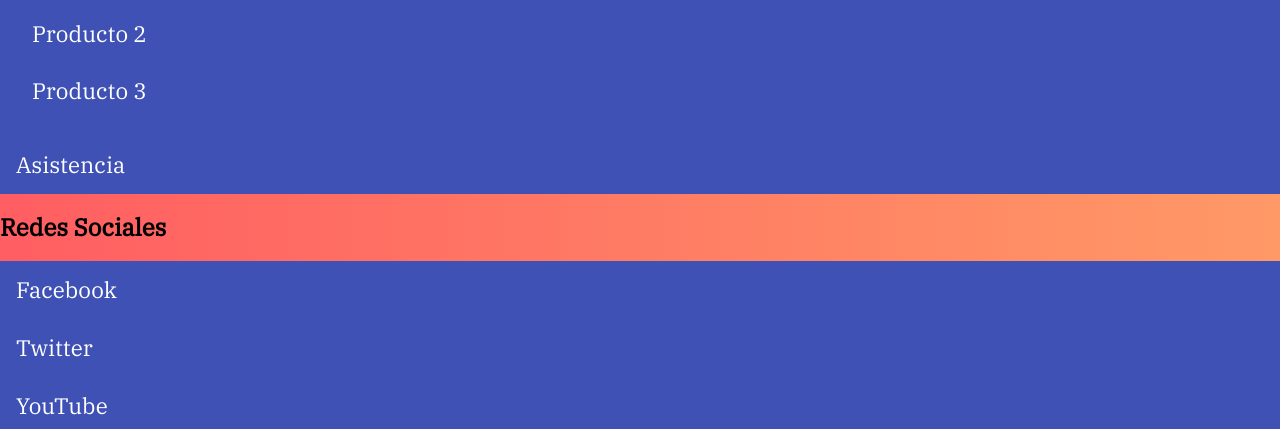
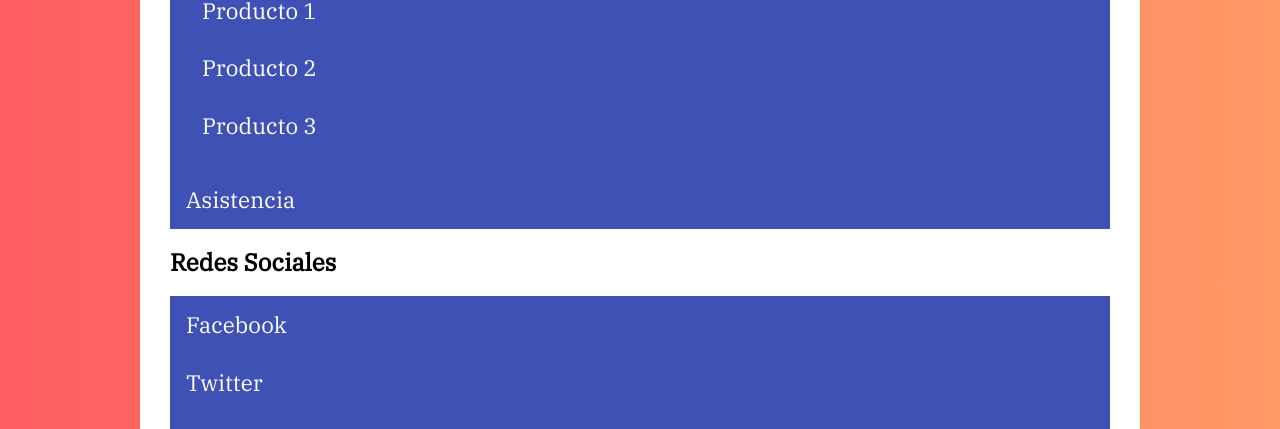
Before and after one commit to jorgeagundez/train-flexbox, a plain HTML site: page menus-flexbox/inicio/index.html in a window 1280 px wide. Shown: the part 731-1160 px from the top of the page. Drawn offline with nearby package versions, Linux system fonts and the light colour scheme.

```diff
--- a/menus-flexbox/inicio/style.css
+++ b/menus-flexbox/inicio/style.css
@@ -11,7 +11,7 @@
     margin:0;
 }
 
-.wrapper {
+.container {
     background-color: white;
     margin: 0 auto;
     max-width: 1000px;
@@ -109,3 +109,7 @@
 }
 
 /* Dropdown */
+.dropdown ul {
+    display: flex;
+    flex-direction: column;
+}
```
Also changed, not shown: menus-flexbox/inicio/index.html (+4 -2 lines), menus-flexbox/fin/font-awesome/css/fontawesome-all.min.css (renamed from menus-flexbox-fin/font-awesome/css/fontawesome-all.min.css), menus-flexbox/fin/font-awesome/webfonts/fa-brands-400.ttf (renamed from menus-flexbox-fin/font-awesome/webfonts/fa-brands-400.ttf), menus-flexbox/fin/font-awesome/webfonts/fa-brands-400.woff (renamed from menus-flexbox-fin/font-awesome/webfonts/fa-brands-400.woff), menus-flexbox/fin/font-awesome/webfonts/fa-brands-400.woff2 (renamed from menus-flexbox-fin/font-awesome/webfonts/fa-brands-400.woff2), menus-flexbox/fin/font-awesome/webfonts/fa-regular-400.ttf (renamed from menus-flexbox-fin/font-awesome/webfonts/fa-regular-400.ttf), menus-flexbox/fin/font-awesome/webfonts/fa-regular-400.woff (renamed from menus-flexbox-fin/font-awesome/webfonts/fa-regular-400.woff), menus-flexbox/fin/font-awesome/webfonts/fa-regular-400.woff2 (renamed from menus-flexbox-fin/font-awesome/webfonts/fa-regular-400.woff2), menus-flexbox/fin/font-awesome/webfonts/fa-solid-900.ttf (renamed from menus-flexbox-fin/font-awesome/webfonts/fa-solid-900.ttf), menus-flexbox/fin/font-awesome/webfonts/fa-solid-900.woff (renamed from menus-flexbox-fin/font-awesome/webfonts/fa-solid-900.woff), menus-flexbox/fin/font-awesome/webfonts/fa-solid-900.woff2 (renamed from menus-flexbox-fin/font-awesome/webfonts/fa-solid-900.woff2), menus-flexbox/fin/index.html (renamed from menus-flexbox-fin/index.html), menus-flexbox/fin/js/scripts.js (renamed from menus-flexbox-fin/js/scripts.js), menus-flexbox/fin/style.css (renamed from menus-flexbox-fin/style.css), 12 other files.
